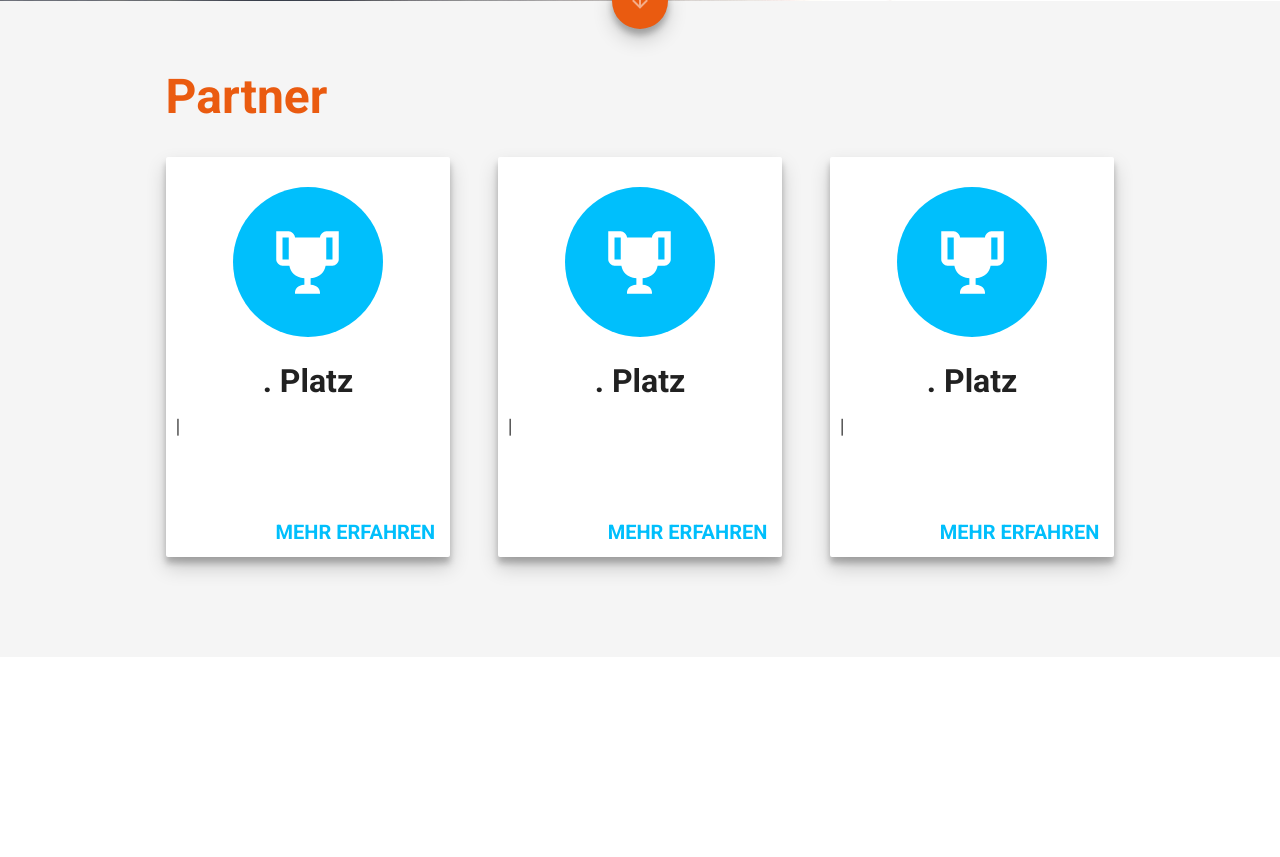
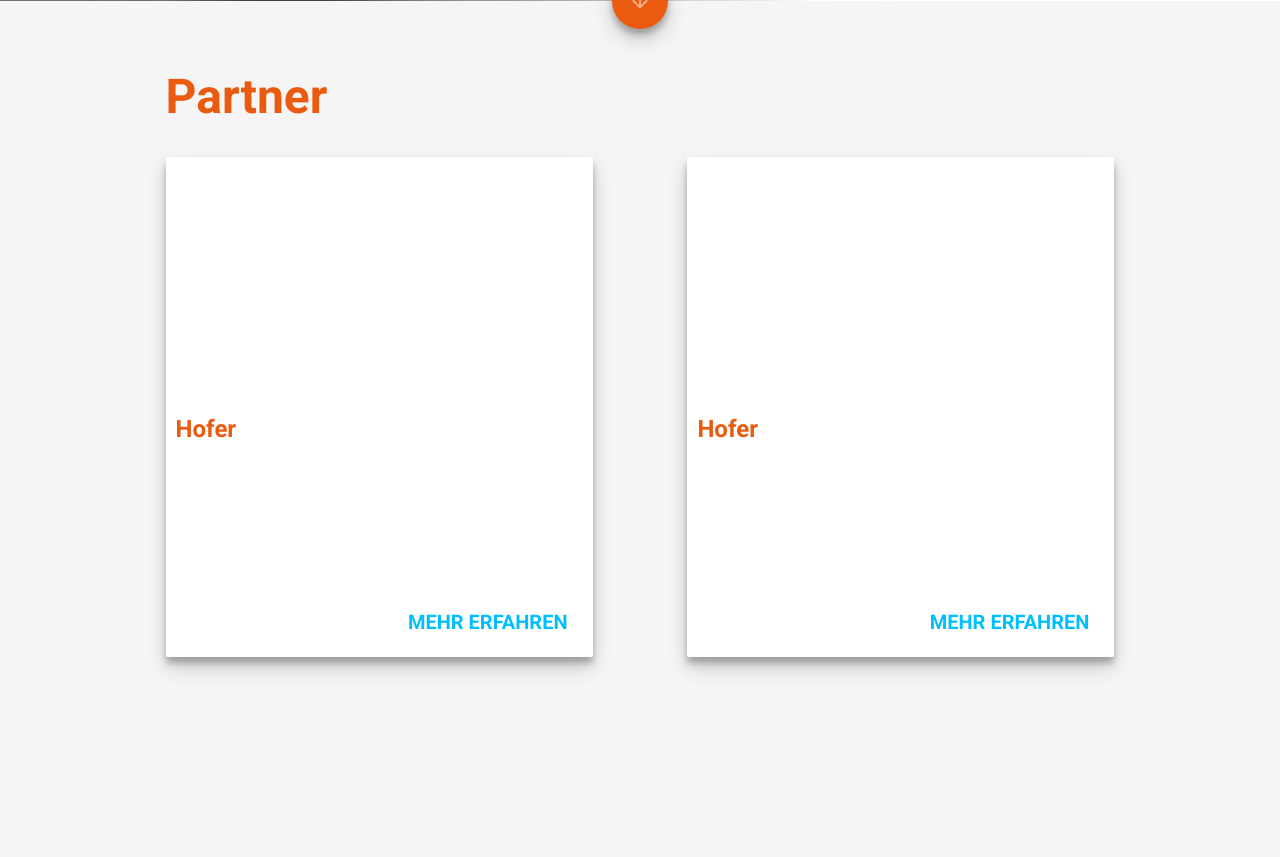
Before and after one commit to christoph-fricke/shpioneers.de, a PHP site: page /sponsors/index.php in a window 1280 px wide. Shown: the part 739-1596 px from the top of the page. Before the commit the page ends 1321 px from the top, so only its background shows below. Run offline with PHP 8.4, Linux system fonts and the light colour scheme; data that the repository does not hold is empty; some libraries are stand-ins or nearby versions.

Commit message:
entered content on sponsor page

```diff
--- a/assets/php/mail.php
+++ b/assets/php/mail.php
@@ -24,7 +24,6 @@ if (isset($_SESSION["token"]) && $strToken == $_SESSION["token"]) {
 } else {
     $status = 0;
 }
-
 echo $status . ";" . newToken();
 
 function newToken() {
--- a/content/sponsors/partner-de-de.json
+++ b/content/sponsors/partner-de-de.json
@@ -1,4 +1,6 @@
 [
+{"name": "Hofer","img":"assets/img/hofer.png",
+	"text": "Hofer is a great help because we are great"},
 {"name": "Hofer","img":"assets/img/hofer.png",
 	"text": "Hofer is a great help because we are great"}
 ]
--- a/sponsors.php
+++ b/sponsors.php
@@ -1,9 +1,7 @@
 <?php
-session_start();
 if(!isset($_SESSION['lang'])) $_SESSION['lang'] = "de-de";
-var_dump(getdata($_GET['type']));
 function getdata($type){
-if(!file_exists("content/sponsors/". $type ."-". $_SESSION['lang']. ".json")) die();
+if(!file_exists("../content/sponsors/". $type ."-". $_SESSION['lang']. ".json")) die();
 return json_decode(file_get_contents("content/sponsors/". $type ."-". $_SESSION['lang']. ".json"));
 }
 ?>
--- a/sponsors/index.php
+++ b/sponsors/index.php
@@ -7,7 +7,6 @@ if (isset($_GET['lang'])) {
 else {
     $_SESSION['lang'] = "de-de";
 }
-
 switch ($_SESSION['lang']) {
     case "en-en":
         include_once('../assets/lang/en-en.php');
@@ -19,7 +18,32 @@ switch ($_SESSION['lang']) {
         include_once('../assets/lang/en-en.php');
         break;
 }
+function getdata($type){
+if(!file_exists("../content/sponsors/". $type ."-". $_SESSION['lang']. ".json")) die();
+return json_decode(file_get_contents("../content/sponsors/". $type ."-". $_SESSION['lang']. ".json"));
+}
+function printsponsors(){
+foreach (getdata('partner') as $spons){
+printcard($spons);
+}}
+function printcard($data){
+	echo '<div class="card news-card">
+            <div class="news-upper" style=" background-image: url(' .$data -> img. ') ?>);">
+              <h4>'.$data -> name .'</h4>
+            </div>
+            <div class="news-lower">
+              <div class="news-content">
+              '.$data -> text.'
+		</div>
+              <a class="btn-small maximise" href="news.php?ind=0">
+              '. BUTTON_NEWS.'
+		</a>
+              <a class="btn-small minimise" href="news.php?ind=0">
+              '. BUTTON_NEWS_MIN.'</a>
+		</div>
+            </div>';
 
+}
 function setHtmlLang() {
     if ($_SESSION['lang']) {
         echo $_SESSION['lang'];
@@ -160,53 +184,12 @@ function setHtmlLang() {
     <main>
       <section id="partner" class="news">
         <h1><?php echo SPONSOR_HEADER_PARTNER ?></h1>
-        <div class="row">
-          <div class="card sucess-card">
-            <div class="trophy">
-              <svg class="icon-big" viewBox="0 0 24 24">
-                <path d="M20.2,2H19.5H18C17.1,2 16,3 16,4H8C8,3 6.9,2 6,2H4.5H3.8H2V11C2,12 3,13 4,13H6.2C6.6,15 7.9,16.7 11,17V19.1C8.8,19.3 8,20.4 8,21.7V22H16V21.7C16,20.4 15.2,19.3 13,19.1V17C16.1,16.7 17.4,15 17.8,13H20C21,13 22,12 22,11V2H20.2M4,11V4H6V6V11C5.1,11 4.3,11 4,11M20,11C19.7,11 18.9,11 18,11V6V4H20V11Z"
-                />
-              </svg>
-            </div>
-            <h2><?php echo $tournament[0][2] -> place . ". " . PLACE ." ". $tournament[0][0] -> title  ?></h2>
-            <p>
-              <?php echo $tournament[0][0] -> name. ' | ' . $tournament[0][0] -> location ?>
-            </p>
-            <a class="btn-small" href="">
-              <?php echo BUTTON_SUCESS ?>
-            </a>
-          </div>
-          <div class="card sucess-card">
-            <div class="trophy">
-              <svg class="icon-big" viewBox="0 0 24 24">
-                <path d="M20.2,2H19.5H18C17.1,2 16,3 16,4H8C8,3 6.9,2 6,2H4.5H3.8H2V11C2,12 3,13 4,13H6.2C6.6,15 7.9,16.7 11,17V19.1C8.8,19.3 8,20.4 8,21.7V22H16V21.7C16,20.4 15.2,19.3 13,19.1V17C16.1,16.7 17.4,15 17.8,13H20C21,13 22,12 22,11V2H20.2M4,11V4H6V6V11C5.1,11 4.3,11 4,11M20,11C19.7,11 18.9,11 18,11V6V4H20V11Z"
-                />
-              </svg>
-            </div>
-            <h2><?php echo $tournament[1][2] -> place . ". " . PLACE ." ". $tournament[1][0] -> title  ?></h2>
-            <p>
-              <?php echo $tournament[1][0] -> name. ' | ' . $tournament[1][0] -> location ?>
-            </p>
-            <a class="btn-small" href="">
-              <?php echo BUTTON_SUCESS ?>
-            </a>
-          </div>
-          <div class="card sucess-card">
-            <div class="trophy">
-              <svg class="icon-big" viewBox="0 0 24 24">
-                <path d="M20.2,2H19.5H18C17.1,2 16,3 16,4H8C8,3 6.9,2 6,2H4.5H3.8H2V11C2,12 3,13 4,13H6.2C6.6,15 7.9,16.7 11,17V19.1C8.8,19.3 8,20.4 8,21.7V22H16V21.7C16,20.4 15.2,19.3 13,19.1V17C16.1,16.7 17.4,15 17.8,13H20C21,13 22,12 22,11V2H20.2M4,11V4H6V6V11C5.1,11 4.3,11 4,11M20,11C19.7,11 18.9,11 18,11V6V4H20V11Z"
-                />
-              </svg>
-            </div>
-            <h2><?php echo $tournament[2][2] -> place . ". " . PLACE ." ". $tournament[2][0] -> title  ?></h2>
-            <p>
-              <?php echo $tournament[2][0] -> name. ' | ' . $tournament[2][0] -> location ?>
-            </p>
-            <a class="btn-small" href="">
-              <?php echo BUTTON_SUCESS ?>
-            </a>
-          </div>
-        </div>
+	<section class="news"id="news">
+	<div class="row">
+
+	<?php printsponsors() ?>
+       </div>
+	</section>
       </section>
     </main>
 
```
